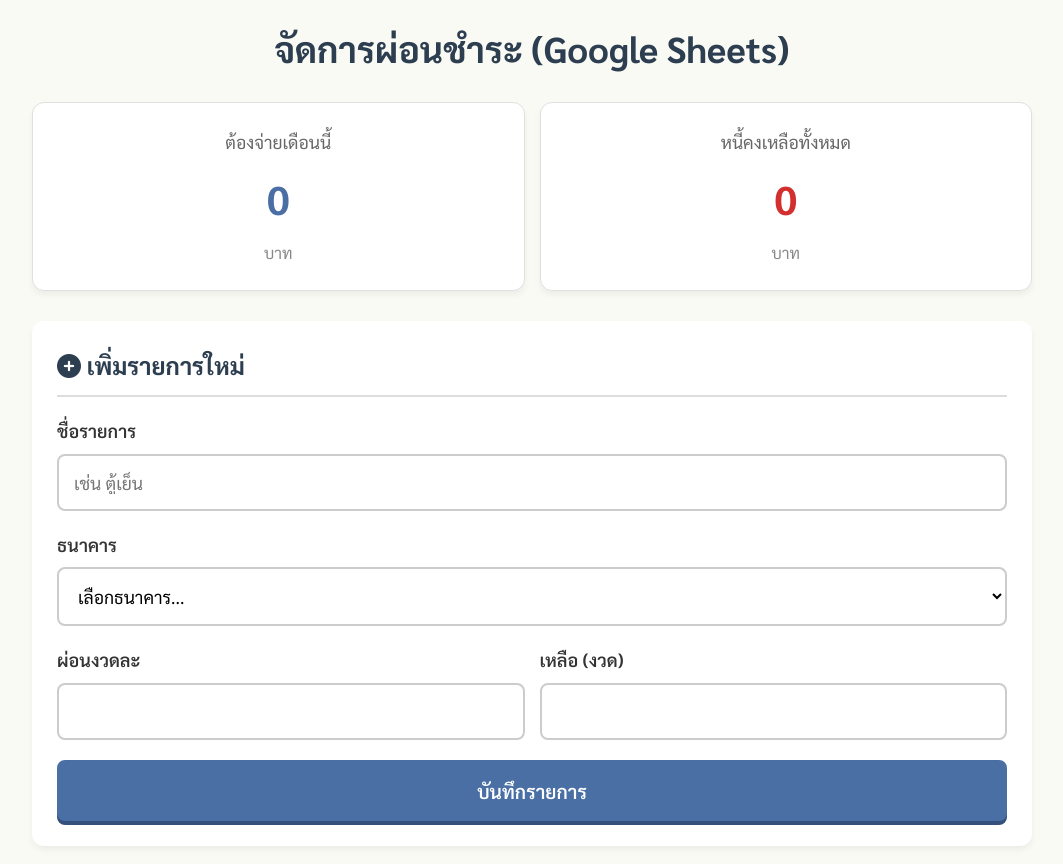
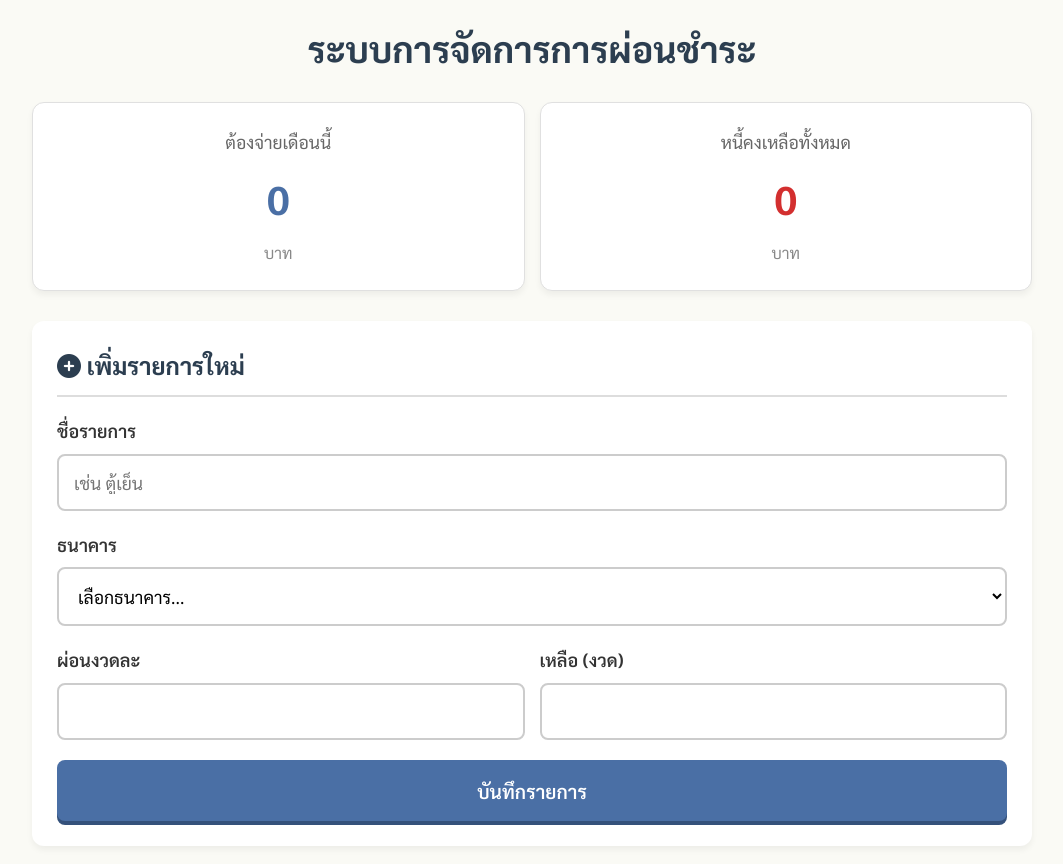
Before and after one commit to nungmiie95/CCmanage, a plain HTML site: page index.html in a window 1280 px wide. Shown: the whole page, without its empty margins (108-1171 px from the left). Drawn offline with Linux system fonts and the light colour scheme; no server answers.

Commit message:
Update index.html

```diff
--- a/index.html
+++ b/index.html
@@ -87,7 +87,7 @@
 
   <div class="container">
     <div style="text-align: center; margin-bottom: 20px;">
-        <h1>จัดการผ่อนชำระ (Google Sheets)</h1>
+        <h1>ระบบการจัดการการผ่อนชำระ </h1>
     </div>
 
     <!-- Dashboard -->
```
